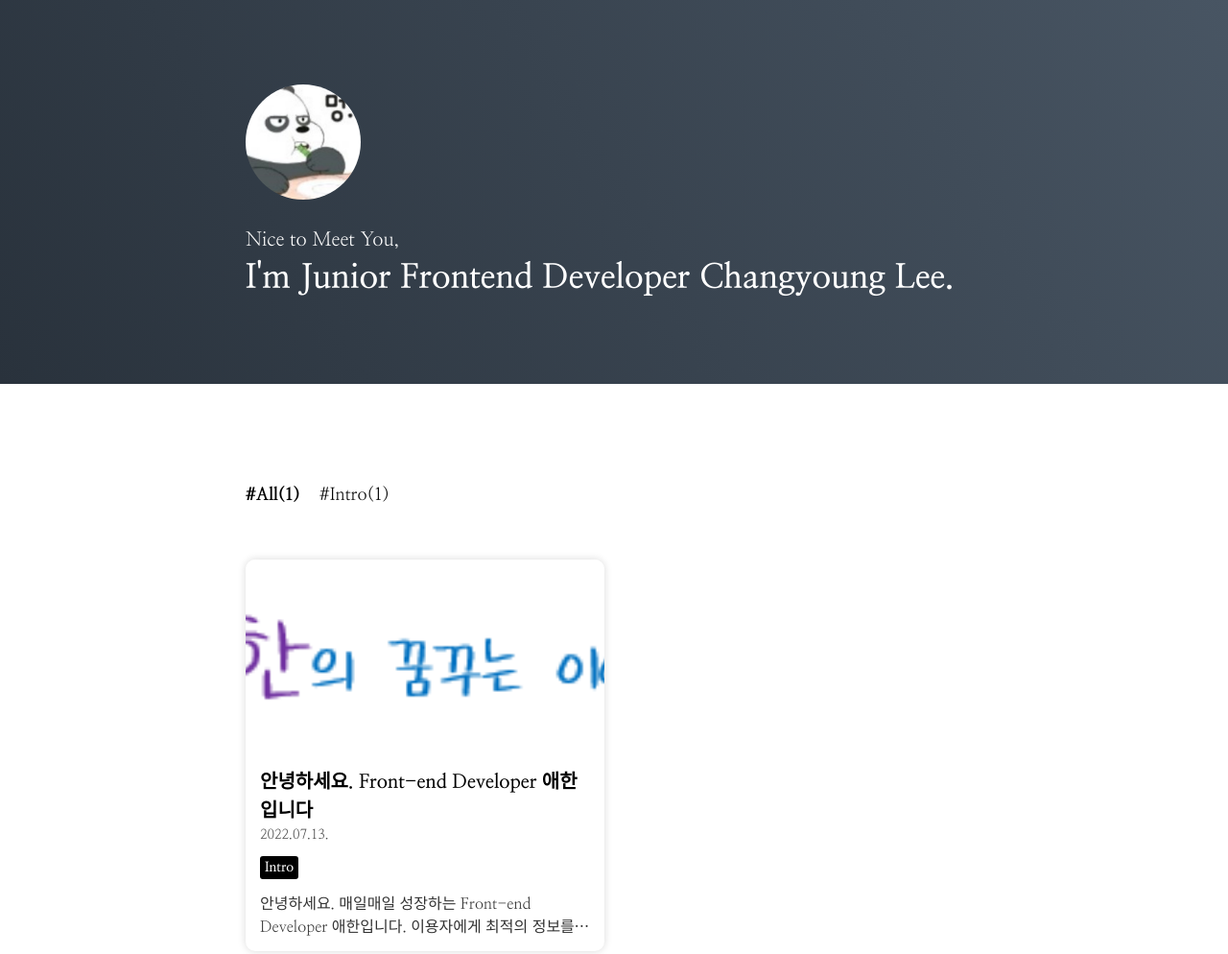
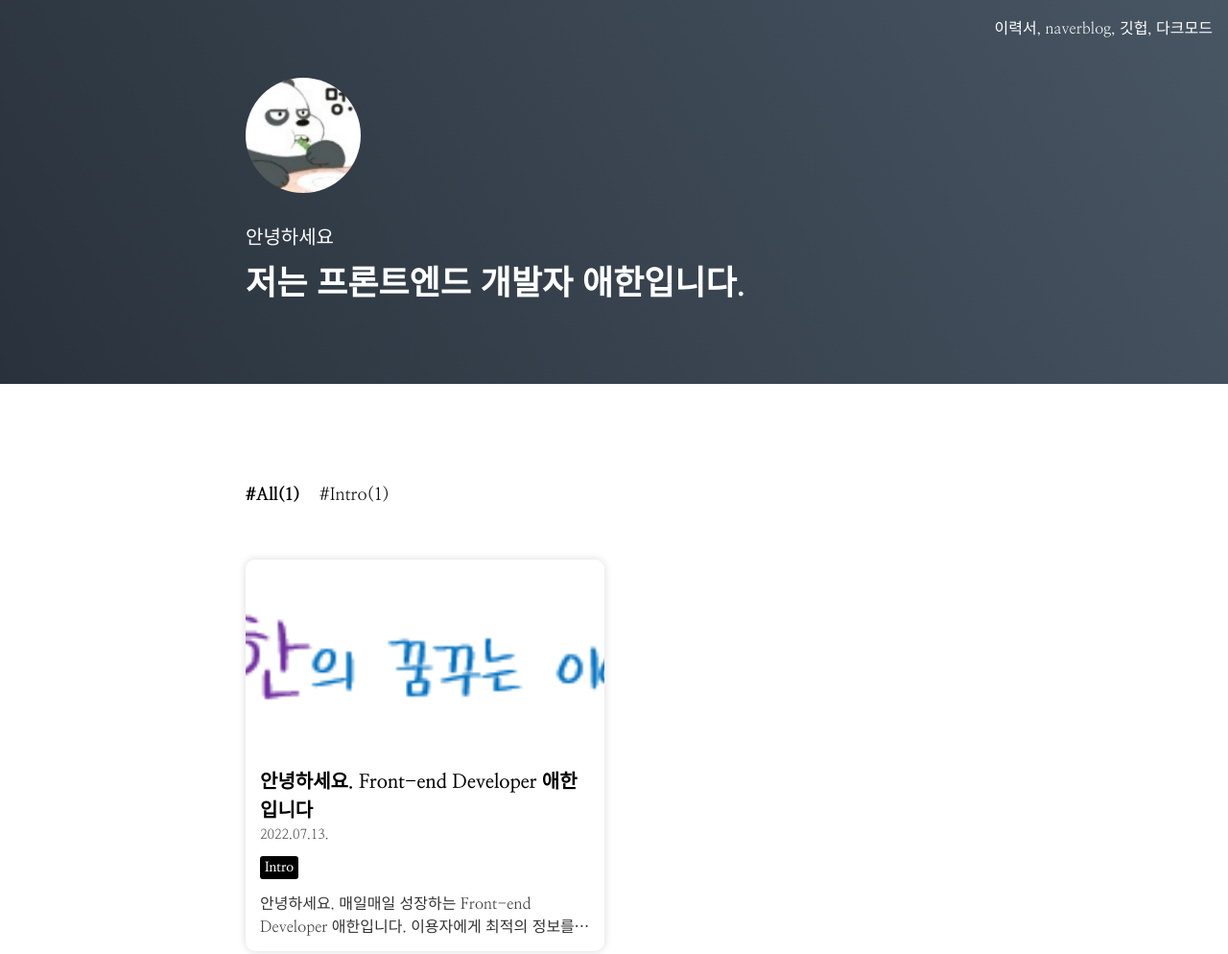
Before and after one commit to lcyljy/blog, a Gatsby site: page / in a window 1280 px wide. Shown: the top 994 px of the page at 96% size. Built offline with nearby package versions, Linux system fonts and the light colour scheme; Gatsby itself is replaced by a stand-in of ours.

Commit message:
(feat.test) #3  우상단 Nav바 위치 고정 확인
우상단 Nav 고정바 위치 test

#3

```diff
--- a/src/components/Main/Introduction.tsx
+++ b/src/components/Main/Introduction.tsx
@@ -48,17 +48,27 @@ const Title = styled.div`
   }
 `
 
+const Nav = styled.div`
+  padding: 1rem;
+  font-size: 16px;
+  display: flex;
+  position: fixed;
+  top: 0;
+  right: 0;
+`
+
 const Introduction: FunctionComponent<IntroductionProps> = function ({
   profileImage,
 }) {
   return (
     <Background>
+      <Nav>이력서, naverblog, 깃헙, 다크모드</Nav>
       <Wrapper>
         <ProfileImage profileImage={profileImage} />
 
         <div>
-          <SubTitle>Nice to Meet You,</SubTitle>
-          <Title>I'm Junior Frontend Developer Changyoung Lee.</Title>
+          <SubTitle>안녕하세요</SubTitle>
+          <Title>저는 프론트엔드 개발자 애한입니다.</Title>
         </div>
       </Wrapper>
     </Background>
```
